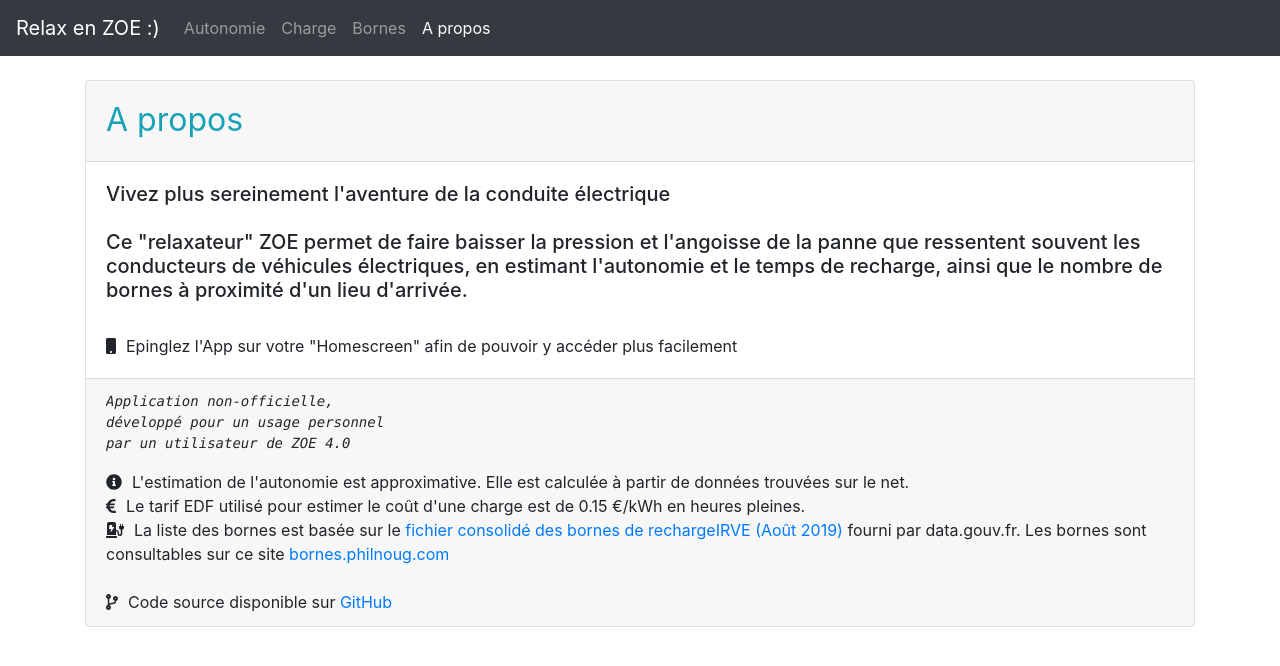
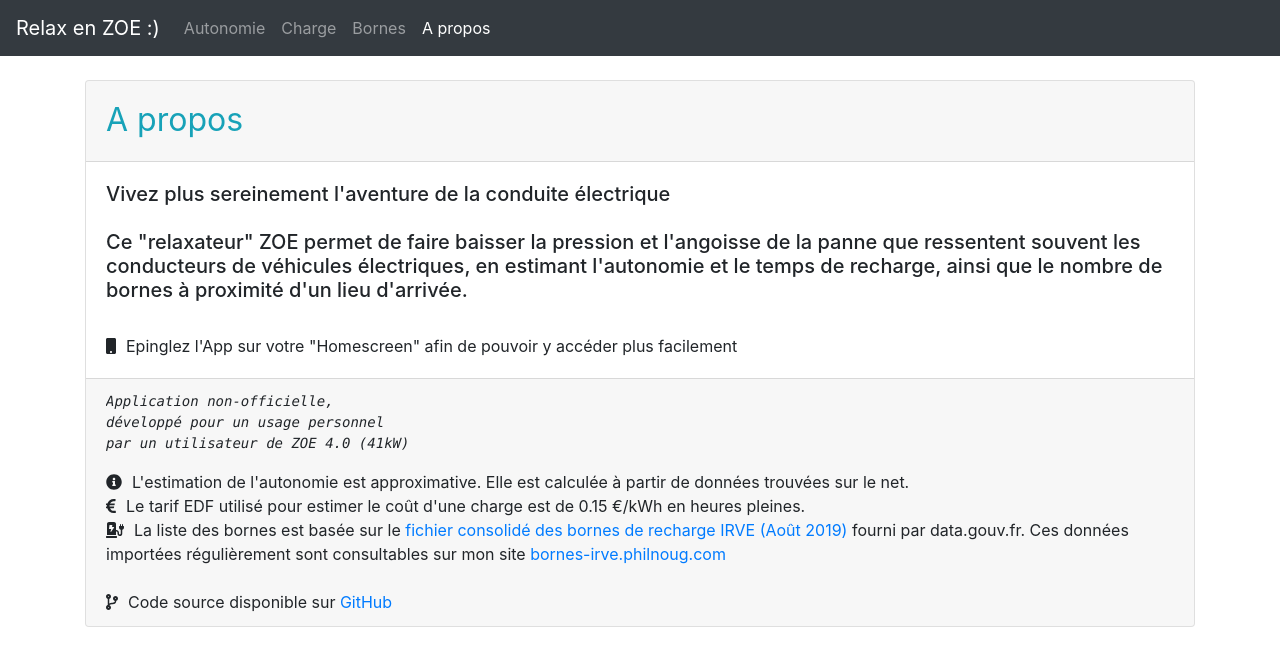
Before and after one commit to philippe-nougaillon/relax-en-zoe, a React (Create React App) app: page /about in a window 1280 px wide. Shown: the top 666 px of the page. Built offline with nearby package versions, Linux system fonts and the light colour scheme; no server answers.

Commit message:
chgt de serveur

```diff
--- a/src/pages/About.js
+++ b/src/pages/About.js
@@ -34,7 +34,7 @@ const About = () => {
                     <pre>
                         <i>Application non-officielle, <br />
                             développé pour un usage personnel<br />
-                            par un utilisateur de ZOE 4.0
+                            par un utilisateur de ZOE 4.0 (41kW)
                         </i>
                     </pre>
 
@@ -47,8 +47,8 @@ const About = () => {
                     <FontAwesomeIcon icon={ faChargingStation } style={{ marginRight: 10 }} />
                     La liste des bornes est basée sur
                     le <a href='https://www.data.gouv.fr/fr/datasets/fichier-consolide-des-bornes-de-recharge-pour-vehicules-electriques/#' target="_blank" rel="noopener noreferrer">
-                        fichier consolidé des bornes de rechargeIRVE (Août 2019)
-                    </a> fourni par data.gouv.fr. Les bornes sont consultables sur ce site <a href="http://bornes.philnoug.com">bornes.philnoug.com</a>
+                        fichier consolidé des bornes de recharge IRVE (Août 2019)
+                    </a> fourni par data.gouv.fr. Ces données importées régulièrement sont consultables sur mon site <a href="https://bornes-irve.philnoug.com">bornes-irve.philnoug.com</a>
                     <br /><br />
 
                     <FontAwesomeIcon icon={ faCodeBranch } style={{ marginRight: 10 }} />
--- a/src/pages/Bornes.js
+++ b/src/pages/Bornes.js
@@ -4,11 +4,8 @@ import { FontAwesomeIcon } from '@fortawesome/react-fontawesome';
 import { faPlug, faChargingStation, faEuroSign } from '@fortawesome/free-solid-svg-icons';
 
 
-const PATH_BASE   = 'http://bornes.philnoug.com';
-//const PATH_BASE     = 'http://localhost:3030';
-
+const PATH_BASE   = 'https://bornes-irve.philnoug.com';
 const PATH_SEARCH = '/api/v1/bornes.json';
-
 const PARAM_KEY1  = 'location=';
 const PARAM_KEY2  = 'kms=';
 
```
